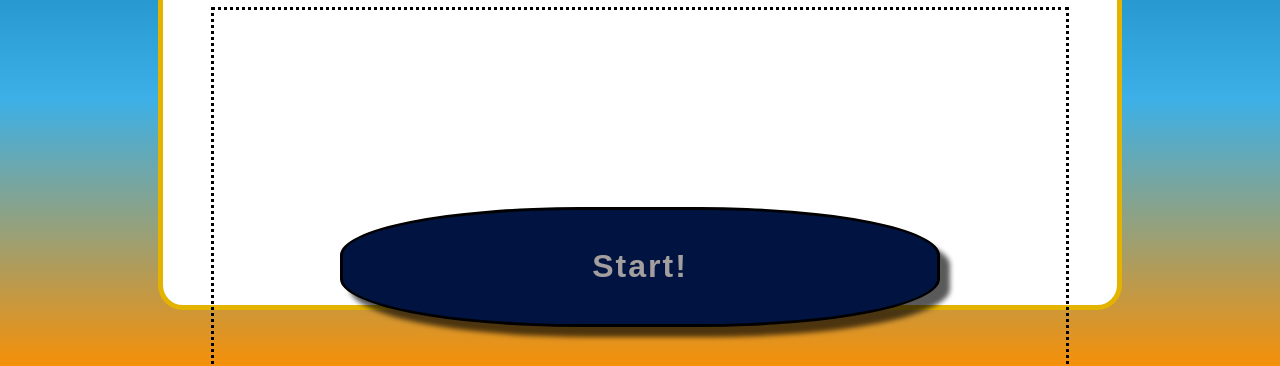
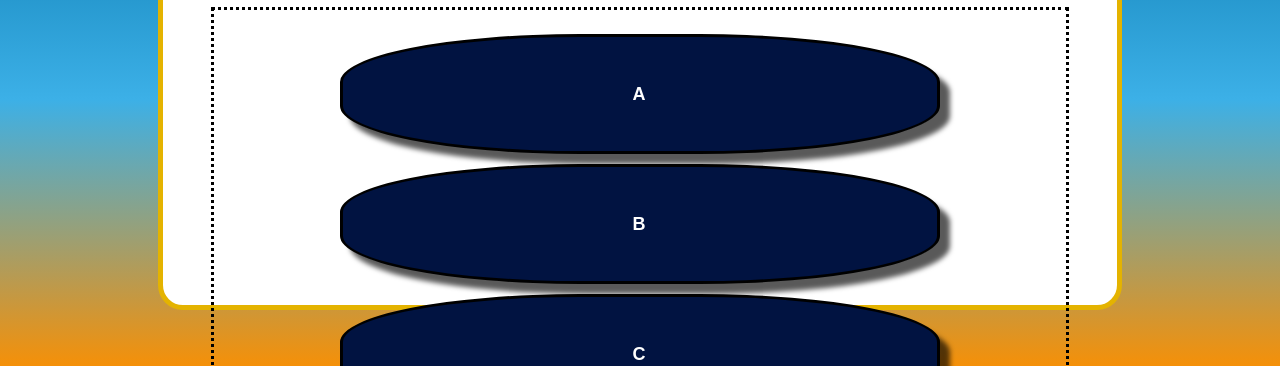
Before and after one commit to VulnusR/CSLockwood-JS-QuickQuiz, a plain HTML site: page index.html in a window 1280 px wide. Both pictures are taken after a click on the button "Start!". Shown: the part 434-800 px from the top of the page. Drawn offline with Linux system fonts and the light colour scheme.

Commit message:
Added btn functionality via JS

```diff
--- a/index.html
+++ b/index.html
@@ -19,12 +19,28 @@
         </div>
         <div class="quizcontainer">
             <button id="startbtn">Start!</button>
+            <button class="questionbtn">A</button>
+            <button class="questionbtn">B</button>
+            <button class="questionbtn">C</button>
+            <button class="questionbtn">D</button>
+
 
         </div>
     </main>
 
+    <script src="script.js"></script>
+</body>
 
-</body>
+<footer>
+
+
+
+
+
+
+
+
+</footer>
 
 
 
@@ -35,6 +51,4 @@
 
 
 
-
-<script src="script.js"></script>
 </html>
--- a/script.js
+++ b/script.js
@@ -0,0 +1,16 @@
+const startButton = document.getElementById("startbtn");
+const qButtons = document.querySelectorAll(".questionbtn");
+const questionContainer = document.getElementById("quizcontainer");
+
+
+
+//starts the quiz
+startButton.addEventListener("click", startQuiz)
+
+//Makes proper buttons appear:
+function startQuiz() {
+    startButton.style.display = "none";
+    for (let i = 0; i < qButtons.length; i++) {
+        qButtons[i].style.display = "inline-block";
+    }
+}
--- a/style.css
+++ b/style.css
@@ -51,6 +51,7 @@ body {
    font-size: 1em;
 }
 
+
 #questionbox {
     border: black;
     border-style: dashed;
@@ -79,6 +80,7 @@ body {
     border: black;
     border-style: dotted;
     min-height: 475px;
+
     margin: 5%;
     margin-top: 0%;
     padding: 2%;
@@ -106,3 +108,30 @@ body {
     cursor: pointer;
     box-shadow: 10px 10px 5px 0px #00000000;
 }
+
+
+.questionbtn {
+    display: none;
+    min-width: 600px;
+    min-height: 120px;
+    border: 1px solid;
+    border-radius: 40%;
+    border-width: 3px;
+    margin: 5px;
+
+    color: white;
+    background-color: #011341;
+    border-color: black;
+    font-weight: 700;
+    font-size: large;
+    letter-spacing: 2px;
+    box-shadow: 10px 10px 5px 0px #000000a6;
+}
+
+.questionbtn:hover {
+    background-color: #1c3881;
+    color: #F59008;
+    cursor: pointer;
+    box-shadow: 10px 10px 5px 0px #00000000;
+
+}
```
